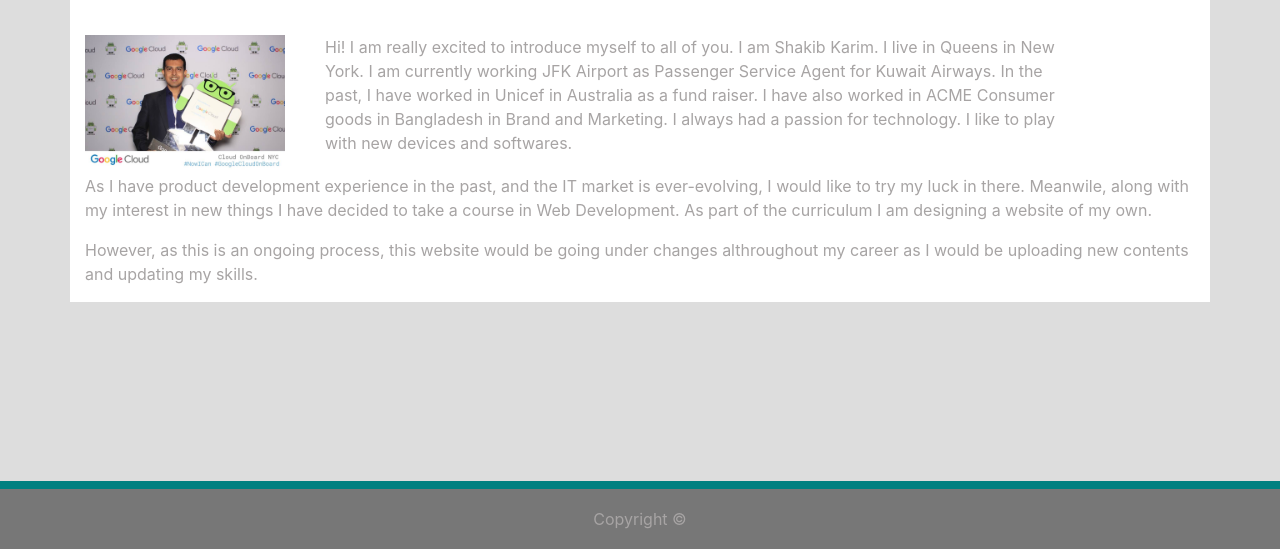
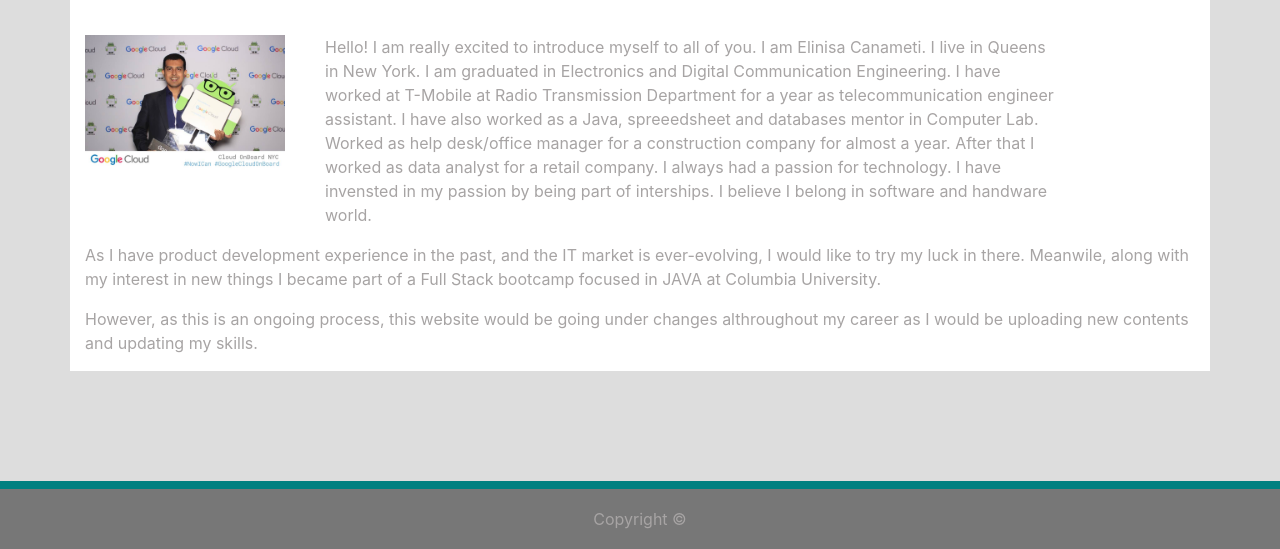
Before and after one commit to elinisa21/Bootstrap-Portfolio, a plain HTML site: page index.html in a window 1280 px wide. Shown: the part 251-800 px from the top of the page. Drawn offline with nearby package versions, Linux system fonts and the light colour scheme.

Commit message:
Update index.html

```diff
--- a/index.html
+++ b/index.html
@@ -57,12 +57,15 @@
         </div>
             <div id="p1" class="col-sm-8 col-lg-8 text-justified">
     <p>
-        Hi! I am really excited to introduce myself to all of you. I am
-        Shakib Karim. I live in Queens in New York. I am currently working
-        JFK Airport as Passenger Service Agent for Kuwait Airways. In the past,
-        I have worked in Unicef in Australia as a fund raiser. I have also worked
-        in ACME Consumer goods in Bangladesh in Brand and Marketing. I always had
-        a passion for technology. I like to play with new devices and softwares.
+        Hello! I am really excited to introduce myself to all of you. I am
+        Elinisa Canameti. I live in Queens in New York. I am graduated in Electronics
+        and Digital Communication Engineering. I have worked at T-Mobile at Radio
+        Transmission Department for a year as telecommunication engineer assistant.
+        I have also worked as a Java, spreeedsheet and databases mentor in Computer Lab.
+        Worked as help desk/office manager for a construction company for almost a year.
+        After that I worked as data analyst for a retail company. I always had
+        a passion for technology. I have invensted in my passion by being part of interships.
+        I believe I belong in software and handware world.
     </p>
 </div>
 </div>
@@ -77,8 +80,7 @@
 
         As I have product development experience in the past, and the IT market
         is ever-evolving, I would like to try my luck in there. Meanwile, along with my interest
-        in new things I have decided to take a course in Web Development. As part of the curriculum
-        I am designing a website of my own.
+        in new things I became part of a Full Stack bootcamp focused in JAVA at Columbia University.
 
     </p>
 
@@ -97,12 +99,6 @@
   </div>
 </div>
 
-
-
-
-
-
-
 <footer >
 
 
```
